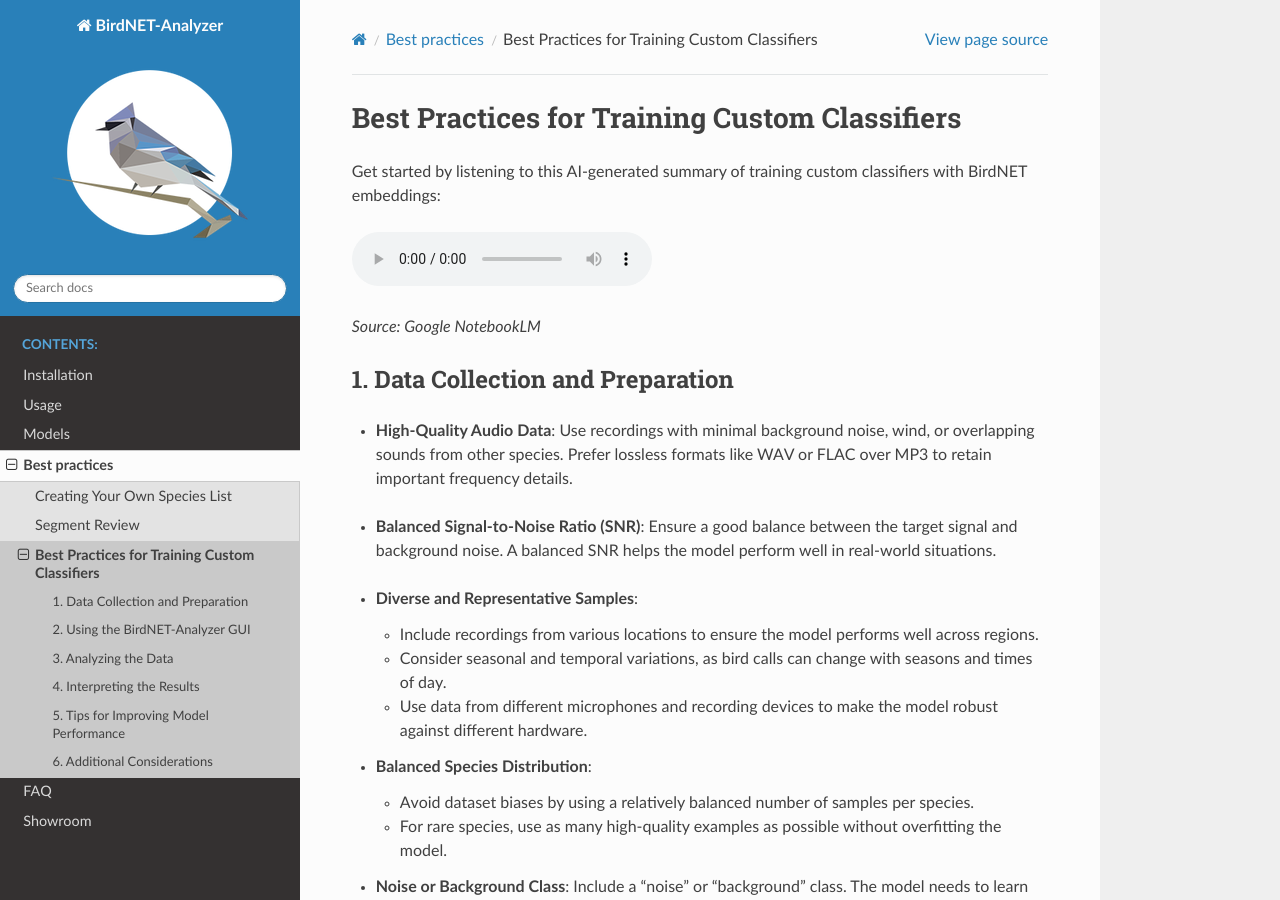
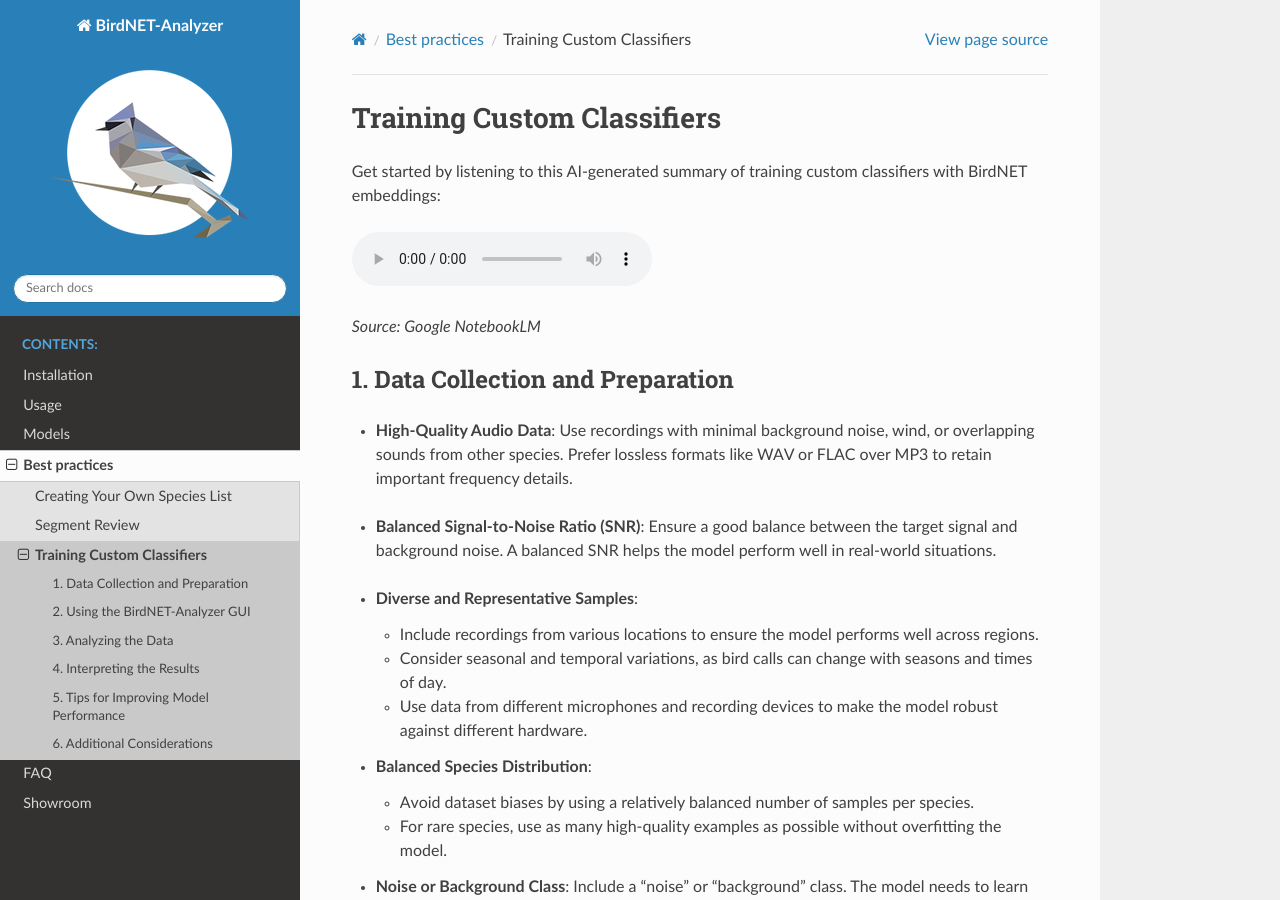
Before and after one commit to kahst/BirdNET-Analyzer, a Sphinx documentation site: the page built from docs/best-practices/training.rst, in a window 1280 px wide and 900 px high. Built offline with Sphinx 7.4.7 and the Read the Docs theme 3.1.0, drawn with Linux system fonts in a browser that asks for light colours.

Commit message:
rename section

```diff
--- a/docs/best-practices/training.rst
+++ b/docs/best-practices/training.rst
@@ -1,4 +1,4 @@
-Best Practices for Training Custom Classifiers
+Training Custom Classifiers
 ==============================================
 
 Get started by listening to this AI-generated summary of training custom classifiers with BirdNET embeddings:
```
